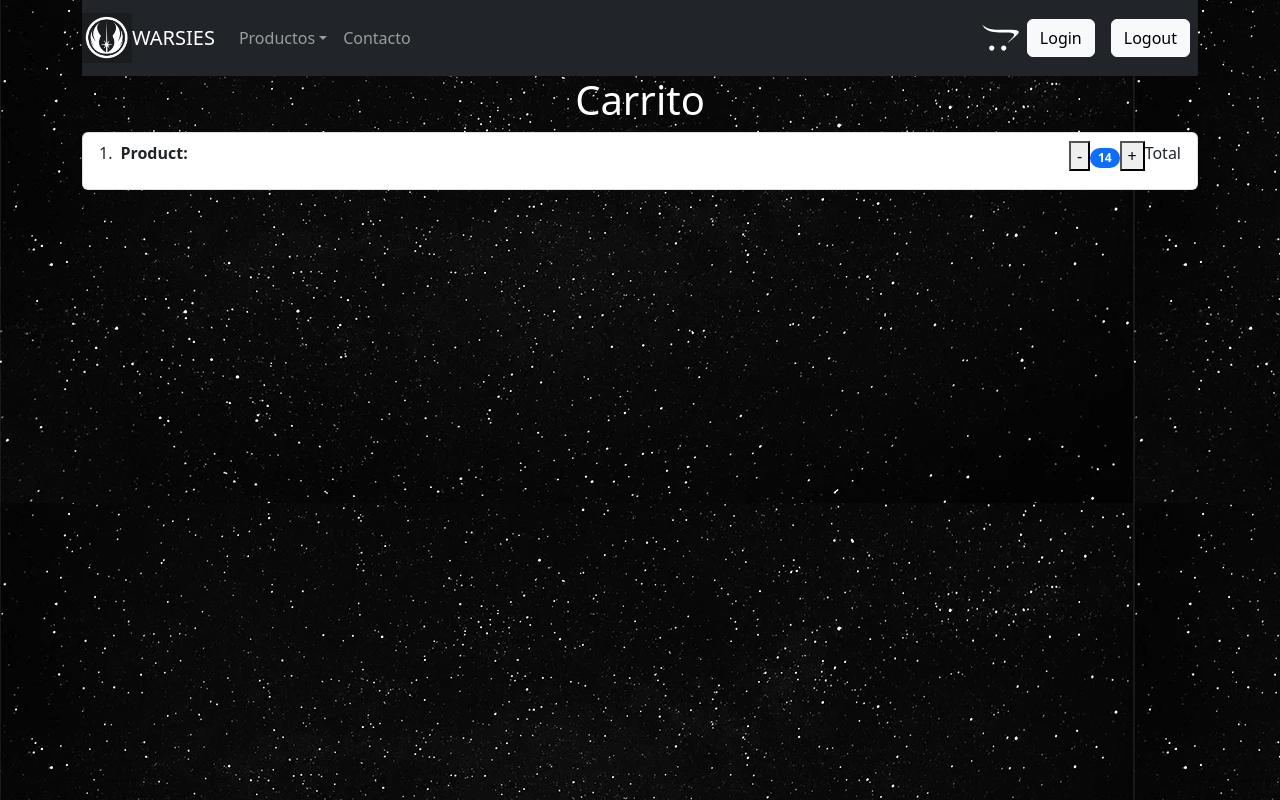
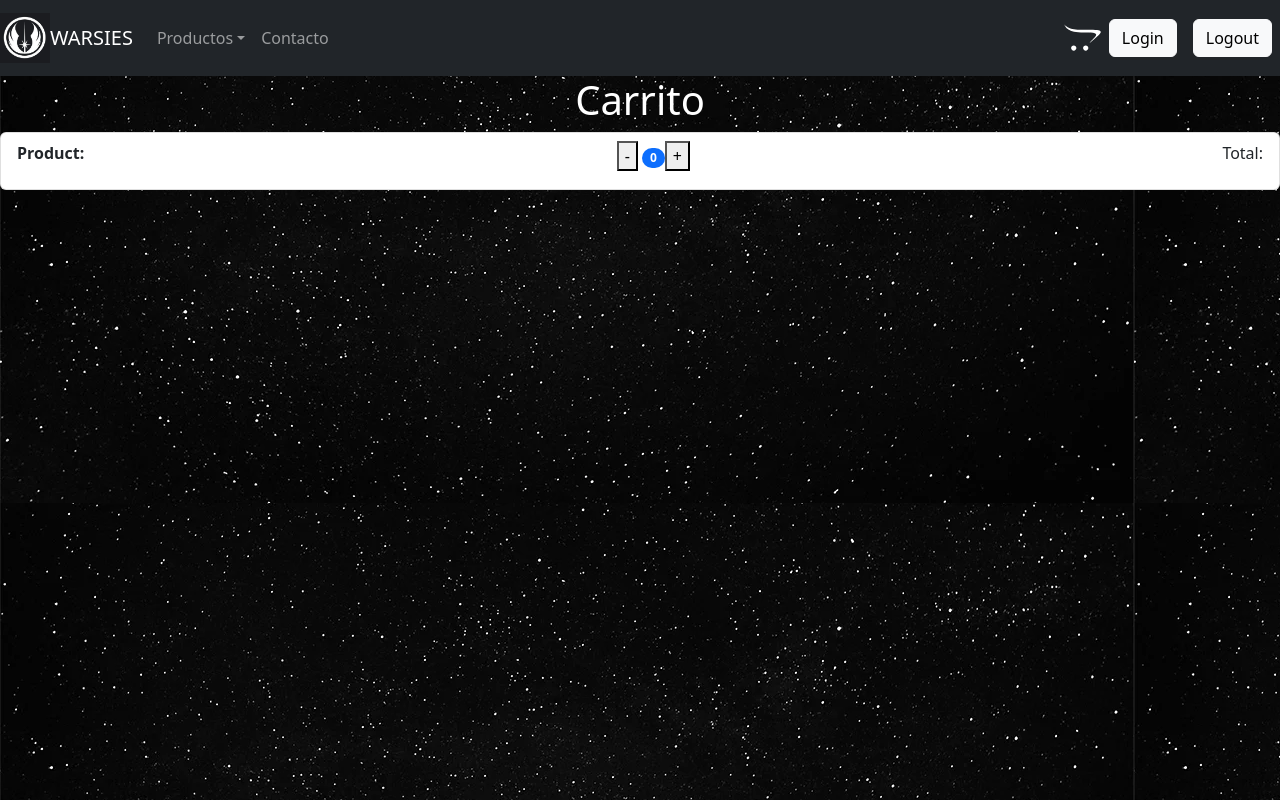
Before and after one commit to noeerolli/integradorReact, a React (Create React App) app: page /cart in a window 1280 px wide. Built offline with nearby package versions, Linux system fonts and the light colour scheme; the HTML template or start-up script is replaced by a standard one.

Commit message:
arreglo errores config firebase/custom hook/cart funtions

```diff
--- a/src/App.js
+++ b/src/App.js
@@ -5,17 +5,18 @@ import {BrowserRouter, Routes, Route} from 'react-router-dom'
 import { Container } from 'react-bootstrap';
 import { NavBar } from './components/header/NavBar';
 import { Router } from './components/router/Router';
+import { CartProvider } from './components/cart/CartContext';
 
 
 
 
 function App() {
   return (
-   <Container>
+   <CartProvider>
       <NavBar />
       <Router />
 
-  </Container>
+  </CartProvider>
   );
 }
 
--- a/src/components/cart/Cart.jsx
+++ b/src/components/cart/Cart.jsx
@@ -1,31 +1,52 @@
+import { useContext } from "react";
+import { useState } from "react"
 import { Badge, ListGroup } from "react-bootstrap"
+import { CartContext } from "./CartContext";
 
 export const Cart = () =>{
+
+
+    const [counter, setCounter] = useState(0);
+    const {addProduct} = useContext(CartContext);
+
+
+    function add(){
+        setCounter(counter + 1);  //restringir de acuerdo al stock en base de datos
+    }
+
+    function remove(){
+       counter > 0 && setCounter(counter - 1);
+    }
+
+
+
     return(
         <div>
             <div>
                 <h1 style={{color: "white", textAlign: "center"}}>Carrito</h1>
             </div>
             <div>
-                <ListGroup as="ul" numbered>
+                <ListGroup as="ul">
                     <ListGroup.Item
                         as="li"
-                        className="d-flex justify-content-between align-items-start"
+                        className="d-flex justify-content-between"
                     >
-                        <div className="ms-2 me-auto">
+
                         <div className="fw-bold">Product: </div>
 
+
+                        <div>
+                        <button onClick={remove}>-</button> {/*centrar estos botones*/}
+                        <Badge bg="primary" pill>
+                             {counter}
+                        </Badge>
+                        <button onClick={add}>+</button>
                         </div>
+
                         <div>
-                        <button>-</button>
-                        <Badge bg="primary" pill>
-                            14 {/* agregar el counter*/}
-                        </Badge>
+                            <p>Total:</p>
                         </div>
-                        <button>+</button>
-                        <div>
-                            <p>Total</p>
-                        </div>
+
                     </ListGroup.Item>
 
 
--- a/src/components/cart/CartContext.jsx
+++ b/src/components/cart/CartContext.jsx
@@ -6,11 +6,23 @@ export const CartContext = createContext()
 export const CartProvider = ({children}) =>{
 
     const [cartCounter, setCartCounter] = useState(0)
-    const [item, setItem] = useState([])
+    const [products, setProducts] = useState([])
+
+    function addProduct (value, product){
+        if(value > 0 ){
+            setCartCounter(cartCounter + value)
+            setProducts([...products, {...product, total: value}]) //
+        }
+    }
+
 
 
     return(
-        <CartContext.Provider>
+        <CartContext.Provider value={{
+            addProduct,
+            cartCounter,
+            products
+        }}>
             {children}
         </CartContext.Provider>
     )
--- a/src/components/main/pages/Collectibles.jsx
+++ b/src/components/main/pages/Collectibles.jsx
@@ -1,21 +1,13 @@
-import { useEffect, useState } from "react";
+
 import { Button, Card, CardGroup, Container, Row } from "react-bootstrap";
 import { Link } from "react-router-dom";
+import { useFetch } from "../../../hooks/useFetch";
 import '../pages/pages.css';
 
 
 export const Collectibles =()=>{
 
-
-    const [productsDB, setproductsDB] = useState([]);
-
-    useEffect(()=>{
-      fetch("productsDB.json")
-        .then(response => response.json()
-        .then(datos =>{
-          setproductsDB(datos)
-        }))
-    }, [])
+const{productsDB} = useFetch()
 
 
     return(
--- a/src/components/main/pages/ItemDetails.jsx
+++ b/src/components/main/pages/ItemDetails.jsx
@@ -1,9 +1,8 @@
-//import { Button, Card, CardGroup } from "react-bootstrap"
-//import {id, price, image, name} from "./Collectibles"
 
 import { useEffect, useState } from "react";
 import { Button, Card, Container } from "react-bootstrap";
 import { useParams } from "react-router-dom";
+//import { useFetch } from "../../../hooks/useFetch";
 
 
 
@@ -11,6 +10,9 @@ export const ItemDetails = () =>{
 
     //parámetro de la ruta
     const {id} = useParams()
+
+
+    //const{productsDB: item} = useFetch()  ----no funciona
 
     const [item, setItem] = useState([])
 
--- /dev/null
+++ b/src/hooks/useFetch.js
@@ -0,0 +1,17 @@
+import { useEffect, useState } from "react";
+
+export const useFetch =()=>{
+
+    const [productsDB, setproductsDB] = useState([]);
+
+    useEffect(()=>{
+      fetch("productsDB.json")
+        .then(response => response.json()
+        .then(datos =>{
+          setproductsDB(datos)
+        }))
+    }, [])
+
+
+    return{productsDB}
+}
```
Also changed, not shown: src/firebase/config.js (+4 -4 lines).
